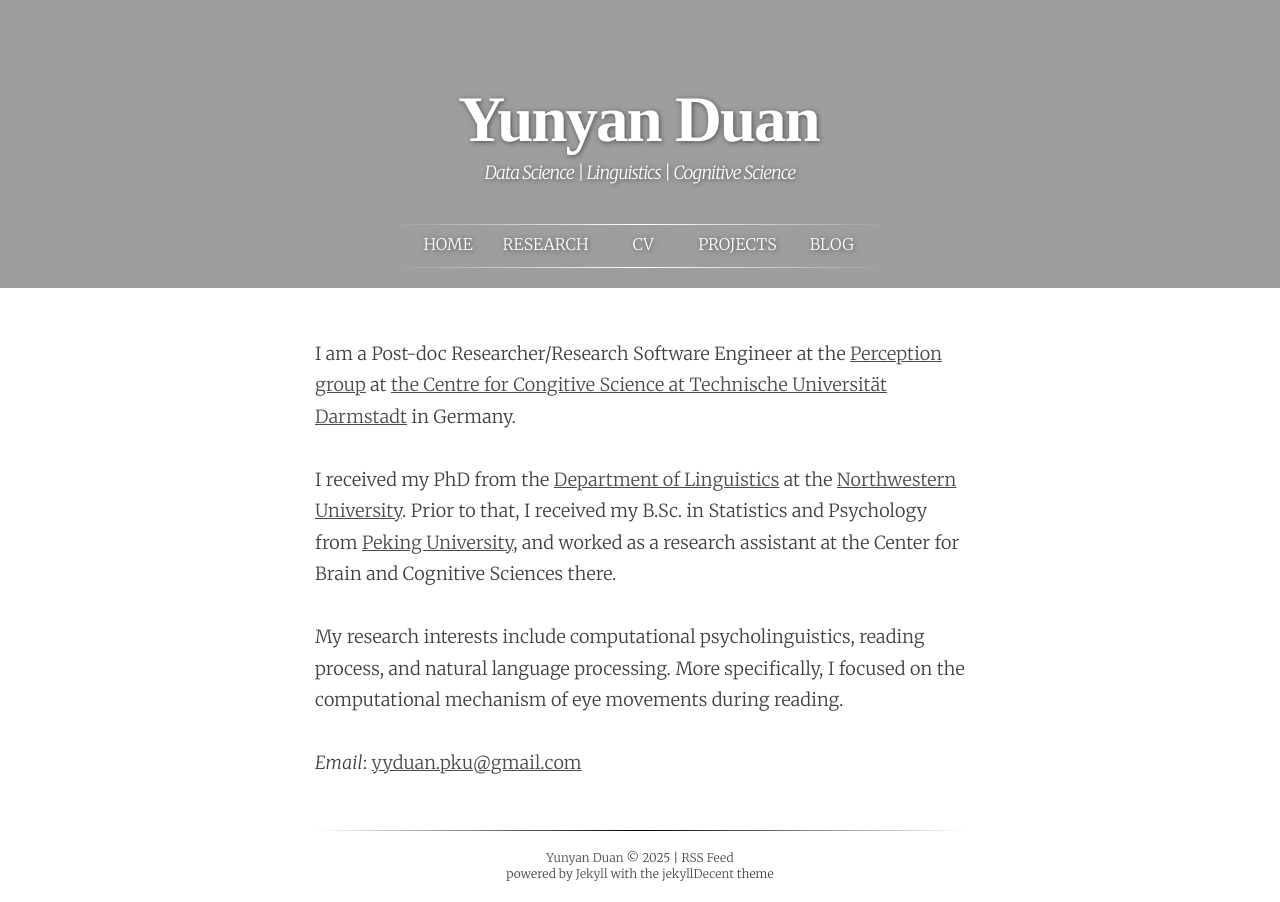
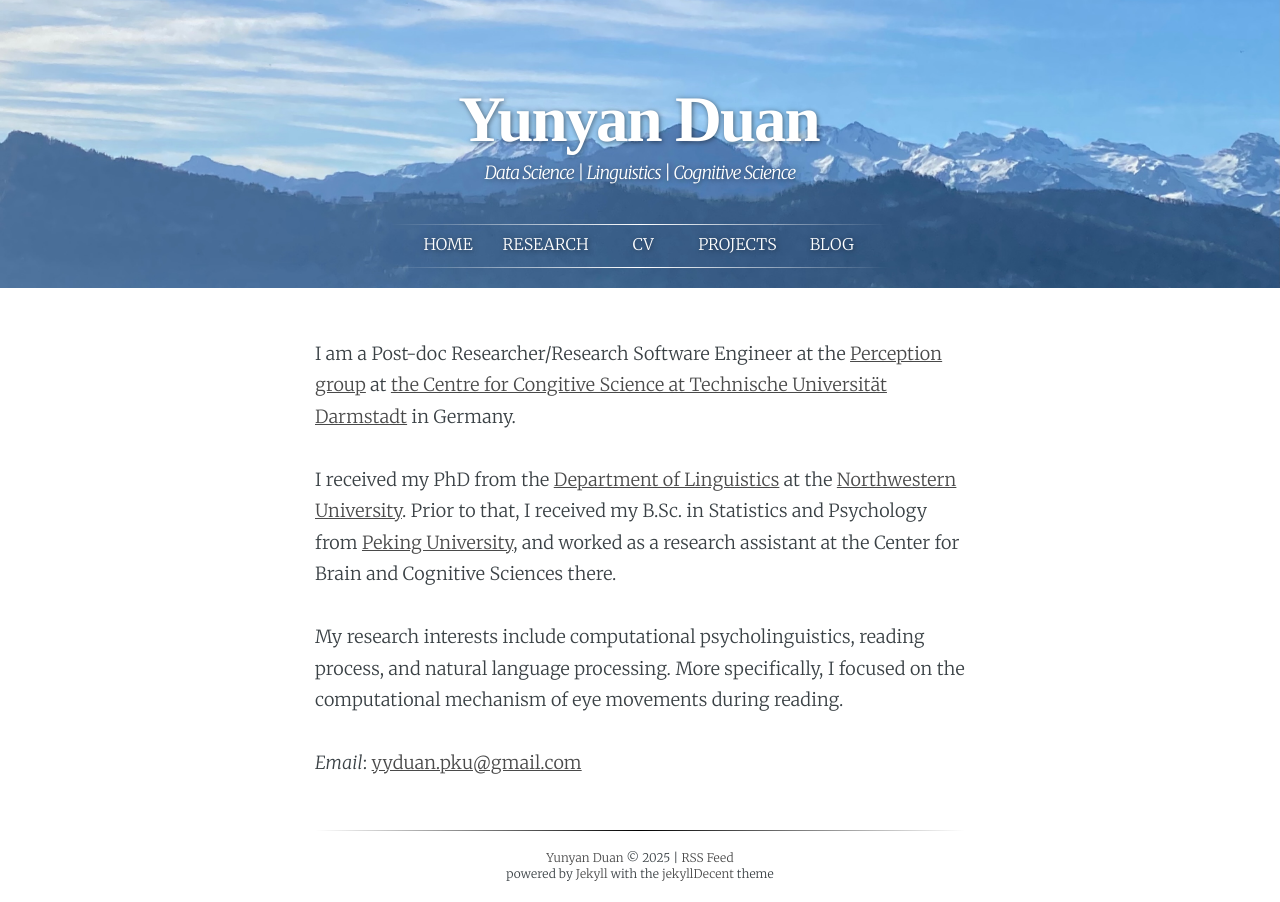
Before and after one commit to yyd27/yyd27.github.io, a Jekyll site: the page built from index.html, in a window 1280 px wide. Built offline with Jekyll 4.4.1, drawn with Linux system fonts in a browser that asks for light colours; some web fonts are replaced.

Commit message:
fix typo

```diff
--- a/_config.yml
+++ b/_config.yml
@@ -15,7 +15,7 @@ language:         "en" # default language of the blog. Language codes: http://ww
 baseurl:          "" # the subpath of your site, e.g. /blog
 url:              "https://yyd27.github.io" # the base hostname & protocol for your site. Have a look at robots.txt as well!
 permalink:        /blog/:categories/:title
-cover:            /assets/see-cover.jpg
+cover:            /assets/see-cover.jpeg
 disqus_shortname:
 
 # Build settings
```
